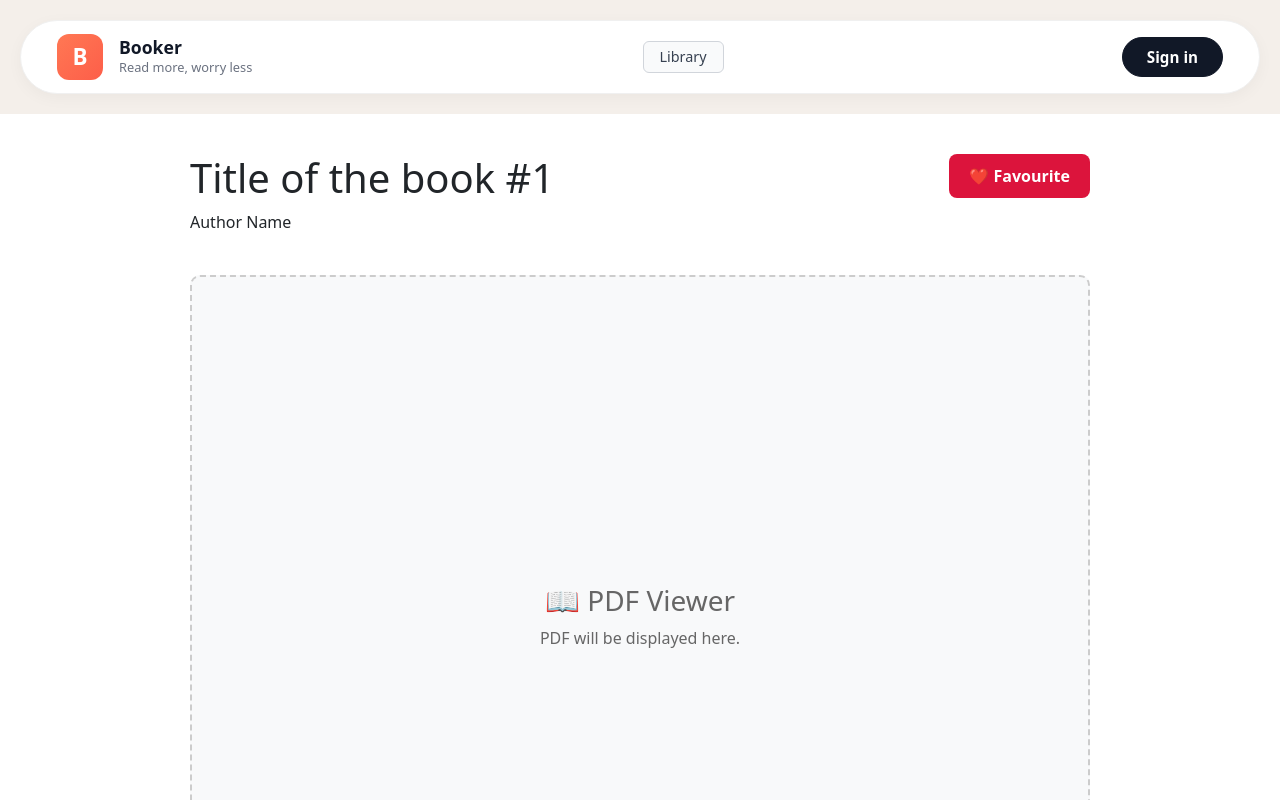
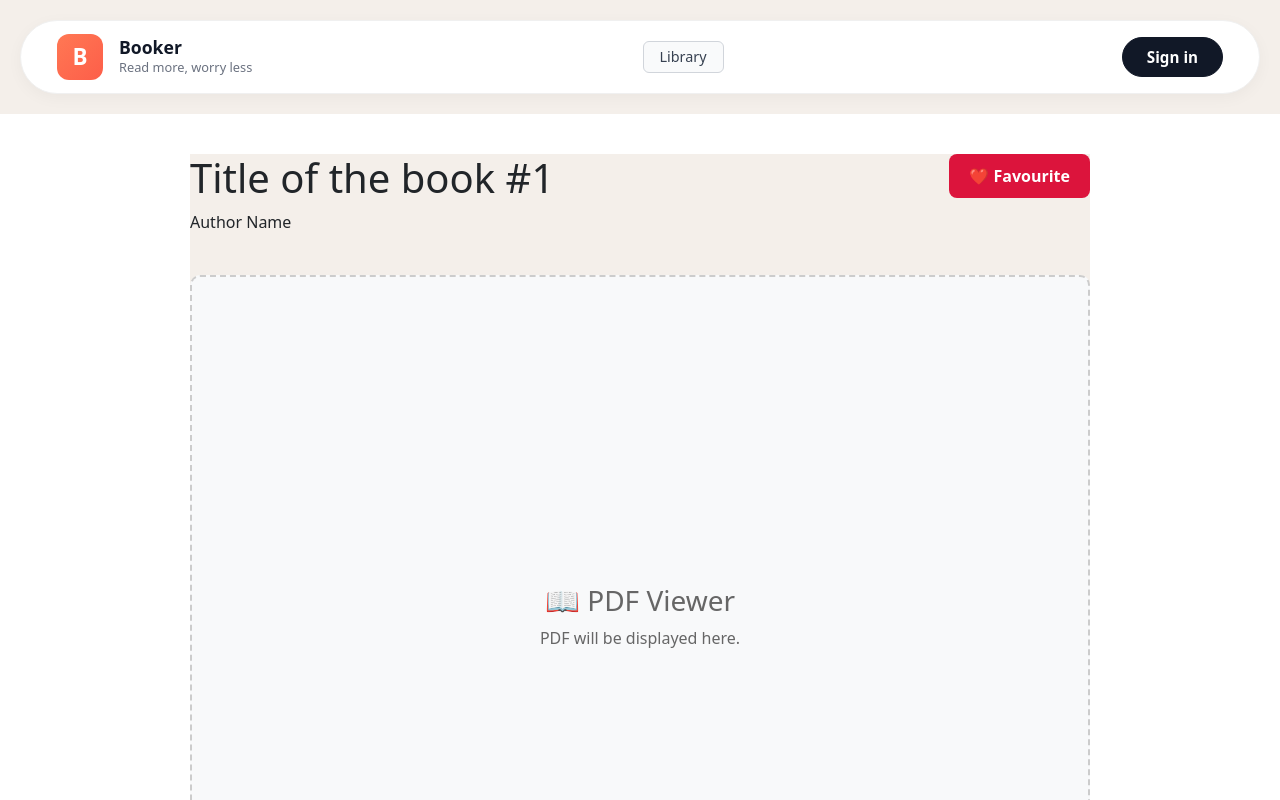
Before and after one commit to anhvlttfs/fer202, a React (Create React App) app: page /book/1 in a window 1280 px wide. Shown: the top 800 px of the page. Built offline with nearby package versions, Linux system fonts and the light colour scheme.

Commit message:
Update index.css
thêm vào css cho reader page: background-color: #f4efea;

Signed-off-by: nguyenduyk19 <duynvce191176@gmail.com>

```diff
--- a/src/pages/Reader/index.css
+++ b/src/pages/Reader/index.css
@@ -36,6 +36,7 @@
     align-items: flex-start;
 }
 .reader-page {
+    background-color: #f4efea;
     width: 900px;
     margin: 40px auto;
 }
```
